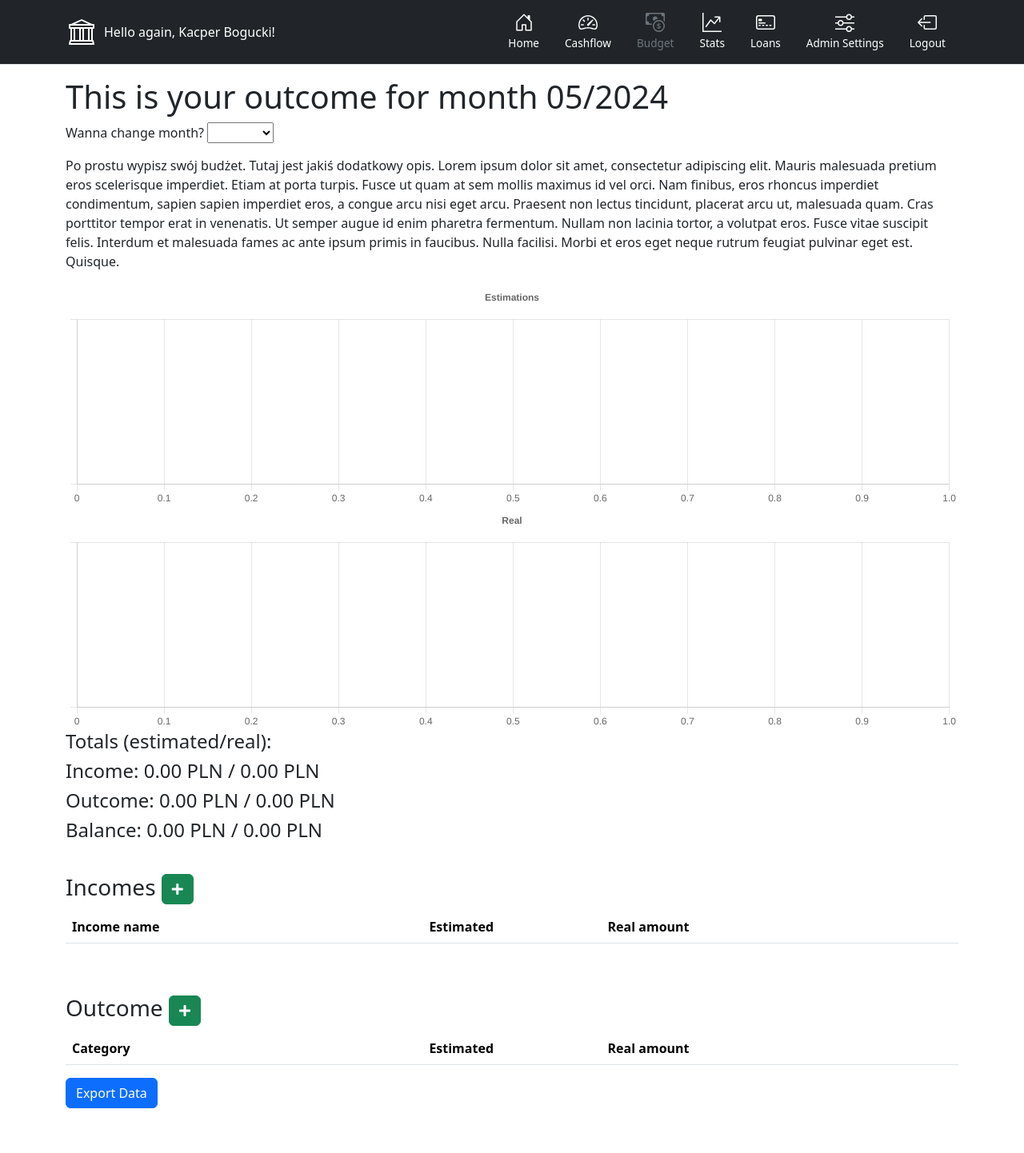
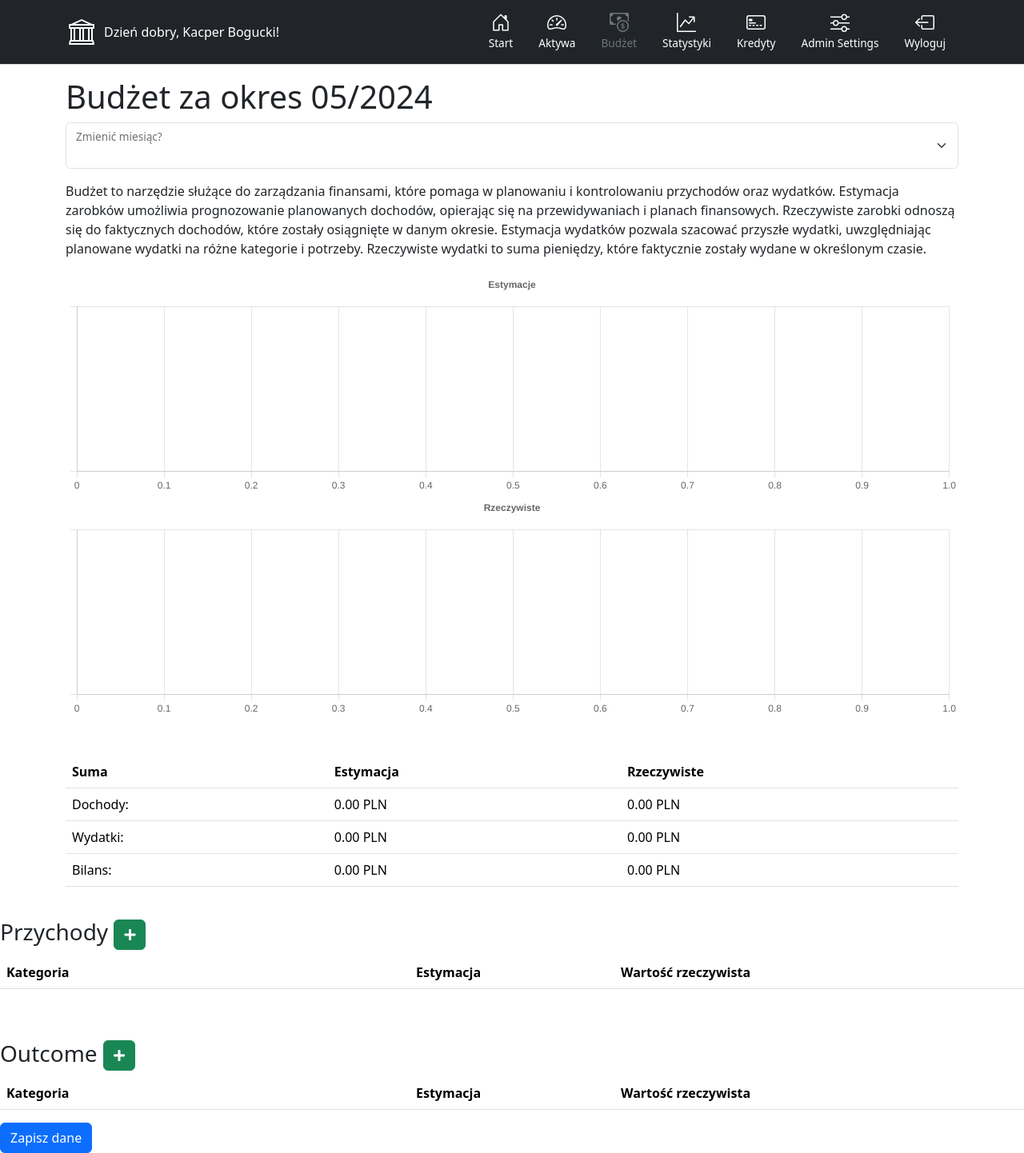
Before and after one commit to Reggy530/Bachelor, a Flask app: page /budget in a window 1280 px wide. Shown: the whole page at 80% size. Before the commit the page ends 1386 px from the top, so only its background shows below. Run offline with Flask 3, Linux system fonts and the light colour scheme; a user stored in the database is signed in; lists and menus that the app fills with data are empty; some libraries are stand-ins or nearby versions.

Commit message:
almost final version

```diff
--- a/main.py
+++ b/main.py
@@ -194,6 +194,9 @@ def budget():
     return render_template('budget.html', user=current_user, current_page='budget.html', data=data)
 
 
+
+from collections import defaultdict
+
 @app.route('/stats')
 def stats():
     # Query to get the sum of value_pln grouped by period for the current user
@@ -206,7 +209,7 @@ def stats():
         Assets.period
     ).all()
 
-    # 2. Query to get sum of amount where is_income = 1 grouped by period for current user
+    # Query to get sum of amount where is_income = 1 grouped by period for current user
     income_data = db.session.query(
         Budget.period,
         func.sum(Budget.amount).label('total_income')
@@ -217,7 +220,7 @@ def stats():
         Budget.period
     ).all()
 
-    # 3. Query to get sum of amount where is_income = 0 grouped by period for current user
+    # Query to get sum of amount where is_income = 0 grouped by period for current user
     expenses_data = db.session.query(
         Budget.period,
         func.sum(Budget.amount).label('total_expenses')
@@ -228,22 +231,40 @@ def stats():
         Budget.period
     ).all()
 
-    # 4. Combine data for the balance (income - expenses) by period
-    balance_data = defaultdict(int)
-    for income in income_data:
-        balance_data[income.period] += income.total_income
+    # Prepare dictionaries to store data for each month (1-12)
+    assets_dict = {i: {'period': i, 'total_value_pln': 0} for i in range(1, 13)}
+    income_dict = {i: {'period': i, 'total_income': 0} for i in range(1, 13)}
+    expenses_dict = {i: {'period': i, 'total_expenses': 0} for i in range(1, 13)}
+    balance_dict = {i: {'period': i, 'balance': 0} for i in range(1, 13)}
 
-    for expense in expenses_data:
-        balance_data[expense.period] -= expense.total_expenses
+    # Populate assets_dict with queried data
+    for data in assets_data:
+        assets_dict[data.period]['total_value_pln'] = data.total_value_pln
+
+    # Populate income_dict with queried data
+    for data in income_data:
+        income_dict[data.period]['total_income'] = data.total_income
+
+    # Populate expenses_dict with queried data
+    for data in expenses_data:
+        expenses_dict[data.period]['total_expenses'] = data.total_expenses
+
+    # Calculate balance and populate balance_dict
+    for period in range(1, 13):
+        income = income_dict[period]['total_income'] if income_dict[period]['total_income'] is not None else 0
+        expenses = expenses_dict[period]['total_expenses'] if expenses_dict[period]['total_expenses'] is not None else 0
+        balance_dict[period]['balance'] = income - expenses
 
     # Prepare the JSON response
     json_data = {
-        'assets': [{'period': data.period, 'total_value_pln': data.total_value_pln} for data in assets_data],
-        'income': [{'period': data.period, 'total_income': data.total_income} for data in income_data],
-        'expenses': [{'period': data.period, 'total_expenses': data.total_expenses} for data in expenses_data],
-        'balance': [{'period': period, 'balance': balance_data[period]} for period in balance_data]
+        'assets': list(assets_dict.values()),
+        'income': list(income_dict.values()),
+        'expenses': list(expenses_dict.values()),
+        'balance': list(balance_dict.values())
     }
-    print(json_data)
+
+    print(json_data)  # Do debugowania, możesz to usunąć lub zakomentować
+
     return render_template('stats.html', user=current_user, data=json_data, current_page='stats.html')
 
 
--- a/templates/budget.html
+++ b/templates/budget.html
@@ -4,29 +4,74 @@
 
   <div class="container">
     <p></p>
-    <h1>This is your outcome for month 0<label id="selected-month-label">0</label>/2024</h1>
-    <label for="month-select">Wanna change month? <select id="month-select"></select></label>
+    <h1>Budżet za okres 0<label id="selected-month-label">0</label>/2024</h1>
+<!--    <label for="month-select">Wanna change month? <select id="month-select"></select></label>-->
+
+    <div class="form-floating">
+        <select
+          class="form-select"
+          id="month-select"
+          aria-label="Select month"
+        ></select>
+        <label for="month-select">Zmienić miesiąc?</label>
+      </div>
     <p></p>
-    <p>Po prostu wypisz swój budżet. Tutaj jest jakiś dodatkowy opis. Lorem ipsum dolor sit amet, consectetur adipiscing elit. Mauris malesuada pretium eros scelerisque imperdiet. Etiam at porta turpis. Fusce ut quam at sem mollis maximus id vel orci. Nam finibus, eros rhoncus imperdiet condimentum, sapien sapien imperdiet eros, a congue arcu nisi eget arcu. Praesent non lectus tincidunt, placerat arcu ut, malesuada quam. Cras porttitor tempor erat in venenatis. Ut semper augue id enim pharetra fermentum. Nullam non lacinia tortor, a volutpat eros. Fusce vitae suscipit felis. Interdum et malesuada fames ac ante ipsum primis in faucibus. Nulla facilisi. Morbi et eros eget neque rutrum feugiat pulvinar eget est. Quisque. </p>
+    <p>Budżet to narzędzie służące do zarządzania finansami, które pomaga w planowaniu i kontrolowaniu przychodów oraz wydatków. Estymacja zarobków umożliwia prognozowanie planowanych dochodów, opierając się na przewidywaniach i planach finansowych. Rzeczywiste zarobki odnoszą się do faktycznych dochodów, które zostały osiągnięte w danym okresie. Estymacja wydatków pozwala szacować przyszłe wydatki, uwzględniając planowane wydatki na różne kategorie i potrzeby. Rzeczywiste wydatki to suma pieniędzy, które faktycznie zostały wydane w określonym czasie. </p>
 <!--    <h4>Total outcome: <span id="total">0</span> PLN</h4>-->
       <canvas id="myChartest" width="800" height="200"></canvas>
       <canvas id="myChartreal" width="800" height="200"></canvas>
-      <h4>Totals (estimated/real):</h4>
-    <h4>Income: <span id="label-est-income">0</span> PLN / <span id="label-income">0</span> PLN</h4>
-    <h4>Outcome: <span id="label-est-outcome">0</span> PLN / <span id="label-outcome">0</span> PLN</h4>
-    <h4>Balance: <span id="label-est-balance">0</span> PLN / <span id="label-balance">0</span> PLN</h4>
+      <table>
+    <div class="container mt-5">
+        <div class="row">
+
+            <div class="col-md-6">
+                <table class="table table-unbordered">
+                    <thead>
+                        <tr>
+                            <th>Suma</th>
+                            <th>Estymacja</th>
+
+                            <th>Rzeczywiste</th>
+                        </tr>
+                    </thead>
+                    <tbody>
+                        <tr>
+                            <td>Dochody:</td>
+                            <td><span id="label-est-income">0</span> PLN</td>
+
+                            <td><span id="label-income">0</span> PLN</td>
+                        </tr>
+                        <tr>
+                            <td>Wydatki:</td>
+                            <td><span id="label-est-outcome">0</span> PLN</td>
+
+                            <td><span id="label-outcome">0</span> PLN</td>
+                        </tr>
+                        <tr>
+                            <td>Bilans:</td>
+                            <td><span id="label-est-balance">0</span> PLN</td>
+
+                            <td><span id="label-balance">0</span> PLN</td>
+                        </tr>
+                    </tbody>
+                </table>
+            </div>
+        </div>
+    </div>
+
+</table>
     <p></p>
     <br>
     <div id="table-income" class="table-editable">
-      <h3>Incomes <button class="table-add btn btn-success" aria-label="Add Row"><i class="fas fa-plus"></i></button></h3>
+      <h3>Przychody <button class="table-add btn btn-success" aria-label="Add Row"><i class="fas fa-plus"></i></button></h3>
 
       <table id='outcomeTable-incomes' class="table" style="table-layout: fixed;">
         <thead>
           <tr>
-            <th>Income name</th>
+            <th>Kategoria</th>
             <th></th>
-            <th data-index="11">Estimated</th>
-            <th data-index="12">Real amount</th>
+            <th data-index="11">Estymacja</th>
+            <th data-index="12">Wartość rzeczywista</th>
             <th></th>
           </tr>
         </thead>
@@ -63,10 +108,10 @@
         <table id='outcomeTable-outcome' class="table" style="table-layout: fixed;">
           <thead>
             <tr>
-              <th>Category</th>
+              <th>Kategoria</th>
               <th></th>
-              <th>Estimated</th>
-              <th>Real amount</th>
+              <th>Estymacja</th>
+              <th>Wartość rzeczywista</th>
               <th></th>
             </tr>
           </thead>
@@ -93,7 +138,7 @@
       </div>
 
   <!--    <button id="pattern-btn" class="btn btn-primary">Save pattern</button>-->
-        <button id="export-btn-outcome" class="btn btn-primary">Export Data</button>
+        <button id="export-btn-outcome" class="btn btn-primary">Zapisz dane</button>
   <!--    <p id="export"></p>-->
       </div>
     </div>
@@ -226,8 +271,8 @@ function refreshValuePLN() {
         var name = row.querySelector('td:nth-child(1)').textContent;
 
 
-        addDataset(name + ' (estimated1)', estimated, 'Stack 0', 0);
-        addDataset(name + ' (real2)', real, 'Stack 0', 1);
+        addDataset(name, estimated, 'Stack 0', 0);
+        addDataset(name, real, 'Stack 0', 1);
     });
     outcomeTable.forEach(function(row) {
         var estimated = parseFloat(row.querySelector('td:nth-child(3)').textContent) || 0; // Szacowana wartość
@@ -235,8 +280,8 @@ function refreshValuePLN() {
         var name = row.querySelector('td:nth-child(1)').textContent;
 
 
-        addDataset(name + ' (estimated3)', estimated, 'Stack 1', 0);
-        addDataset(name + ' (real4)', real, 'Stack 1', 1);
+        addDataset(name, estimated, 'Stack 1', 0);
+        addDataset(name, real, 'Stack 1', 1);
     });
 
 
@@ -457,7 +502,7 @@ const configEst = {
                 plugins: {
                     title: {
                         display: true,
-                        text: 'Estimations'
+                        text: 'Estymacje'
                     },
                 },
                 responsive: true,
@@ -483,7 +528,7 @@ const configReal = {
                 plugins: {
                     title: {
                         display: true,
-                        text: 'Real'
+                        text: 'Rzeczywiste'
                     },
                 },
                 responsive: true,
--- a/templates/header.html
+++ b/templates/header.html
@@ -158,9 +158,9 @@
           <a href="/" class="d-flex align-items-center my-2 my-lg-0 me-lg-auto text-white text-decoration-none">
             <svg class="bi me-2" width="40" height="32" role="img" aria-label="Bootstrap"><use xlink:href="#bank"/></svg>
             {% if user.is_authenticated: %}
-            Hello again, {{user.name}}!
+            Dzień dobry, {{user.name}}!
             {% else %}
-            Not logged in
+            Niezalogowany, zaloguj się!
             {% endif %}
 
 
@@ -175,7 +175,7 @@
                 <a href="{{ url_for('main')}}" class="nav-link text-white">
                 {% endif %}
                 <svg class="bi d-block mx-auto mb-1" width="24" height="24"><use xlink:href="#home"/></svg>
-                Home
+                Start
               </a>
             </li>
             {% if user.is_authenticated: %}
@@ -186,7 +186,7 @@
                 <a href="{{ url_for('cashflow')}}" class="nav-link text-white">
                   {% endif %}
                 <svg class="bi d-block mx-auto mb-1" width="24" height="24"><use xlink:href="#speedometer2"/></svg>
-                Cashflow
+                Aktywa
               </a>
             </li>
             <li>
@@ -196,7 +196,7 @@
                 <a href="{{ url_for('budget')}}" class="nav-link text-white">
                   {% endif %}
                 <svg class="bi d-block mx-auto mb-1" width="24" height="24"><use xlink:href="#cash-coin"/></svg>
-                Budget
+                Budżet
               </a>
             </li>
             <li>
@@ -206,7 +206,7 @@
                 <a href="{{ url_for('stats')}}" class="nav-link text-white">
                   {% endif %}
                 <svg class="bi d-block mx-auto mb-1" width="24" height="24"><use xlink:href="#graph"/></svg>
-                Stats
+                Statystyki
               </a>
             </li>
             <li>
@@ -216,7 +216,7 @@
                 <a href="{{ url_for('loans')}}" class="nav-link text-white">
                   {% endif %}
                 <svg class="bi d-block mx-auto mb-1" width="24" height="24"><use xlink:href="#credit"/></svg>
-                Loans
+                Kredyty
               </a>
             </li>
 <!--            <li>-->
@@ -243,7 +243,7 @@
                 <a href="{{ url_for('login_page')}}" class="nav-link text-white">
                   {% endif %}
                 <svg class="bi d-block mx-auto mb-1" width="24" height="24"><use xlink:href="#box-arrow-right"/></svg>
-                Login
+                Zaloguj
               </a>
             </li>
             {% endif %}
@@ -259,7 +259,7 @@
             <li>
               <a href="{{ url_for('logout')}}" class="nav-link text-white">
                 <svg class="bi d-block mx-auto mb-1" width="24" height="24"><use xlink:href="#box-arrow-left"/></svg>
-                Logout
+                Wyloguj
               </a>
             </li>
             {% endif %}
```
Also changed, not shown: templates/cashflow.html (+10 -19 lines), templates/index.html (+66 -4 lines), templates/loans.html (+9 -7 lines), templates/login_page.html (+9 -8 lines), templates/register.html (+8 -7 lines), templates/stats.html (+28 -15 lines), instance/posts.db, static/css/styles.css.
